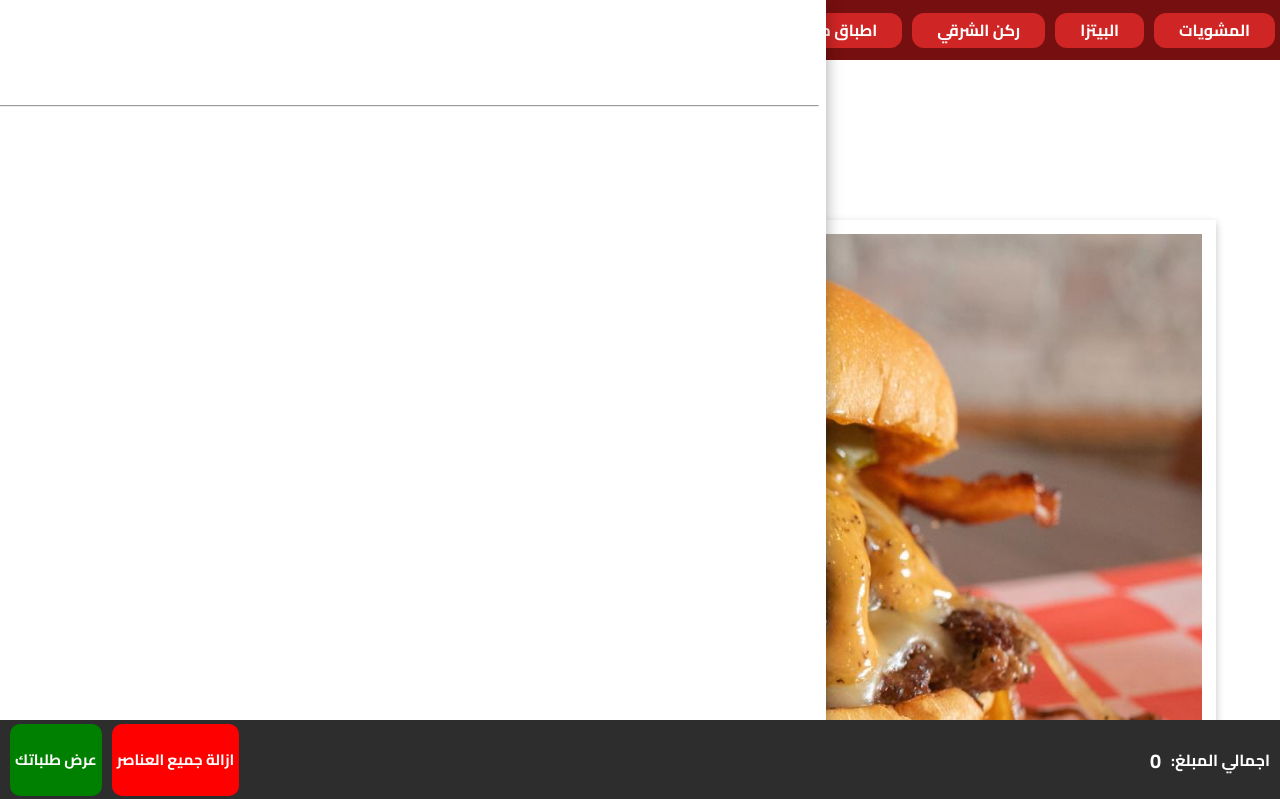
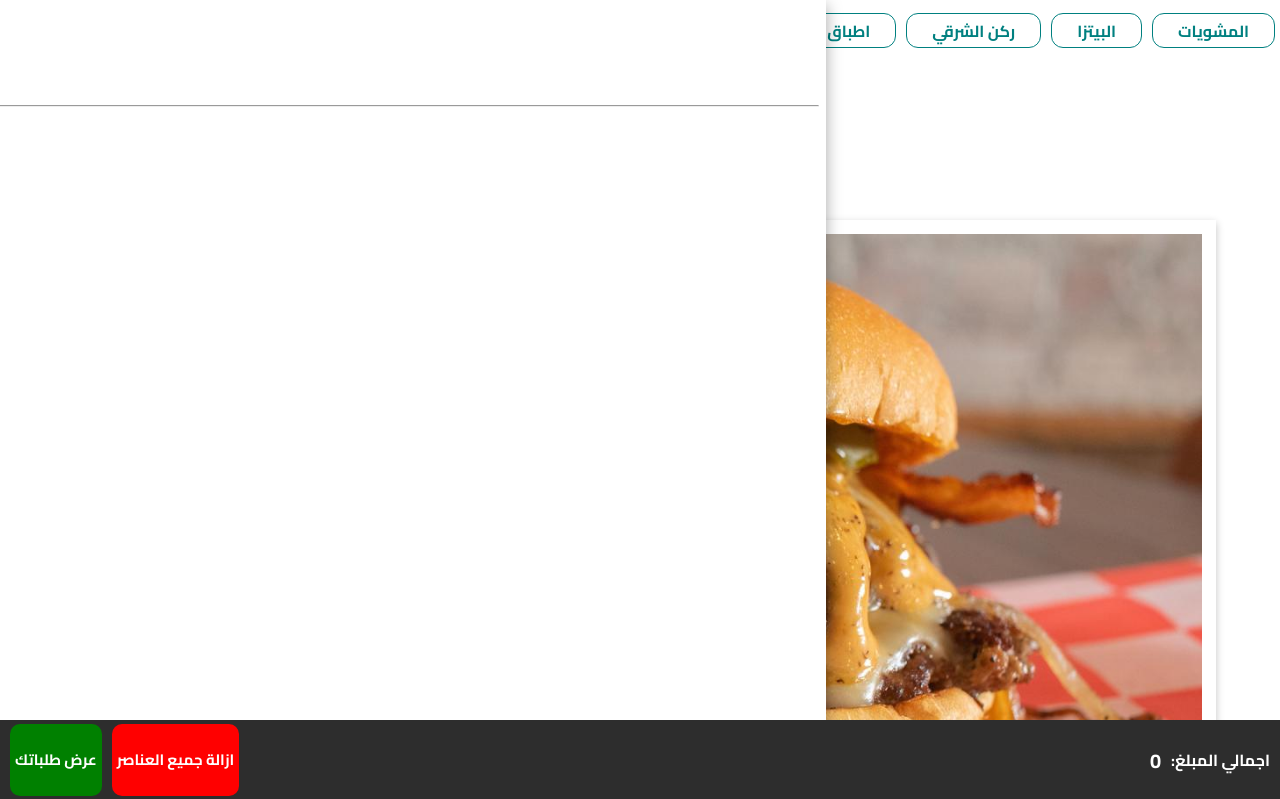
Before and after one commit to BassemEltonsy/e-menu, a plain HTML site: page burger.html in a window 1280 px wide. Shown: the top 799 px of the page. Drawn offline with nearby package versions, Linux system fonts and the light colour scheme.

Commit message:
Update style.css

```diff
--- a/style.css
+++ b/style.css
@@ -359,7 +359,7 @@ input::-webkit-inner-spin-button {
     width: 100%;
     height: 60px;
     align-items: center;
-    background-color: #760f0f;
+    background-color: #fff;
     overflow-x: scroll;
     /* border: 1px solid black; */
     text-align: left;
@@ -371,17 +371,16 @@ input::-webkit-inner-spin-button {
     height: 35px;
     width: auto;
     text-decoration: none;
-    background-color: rgb(208, 37, 37);
+    background-color: #fff;
     border-radius: 12px;
     margin: 10px 5px;
-    color: white;
+    color: teal;
     font-weight: 700;
     white-space: nowrap;
     line-height: 25px;
+    border: 1px solid teal;
 }
-::-webkit-scrollbar {
-    display: none;
-}
+
 .plus-icon , .minus-icon{
     font-size: 30px;
     /* border: 1px solid black; */
```
